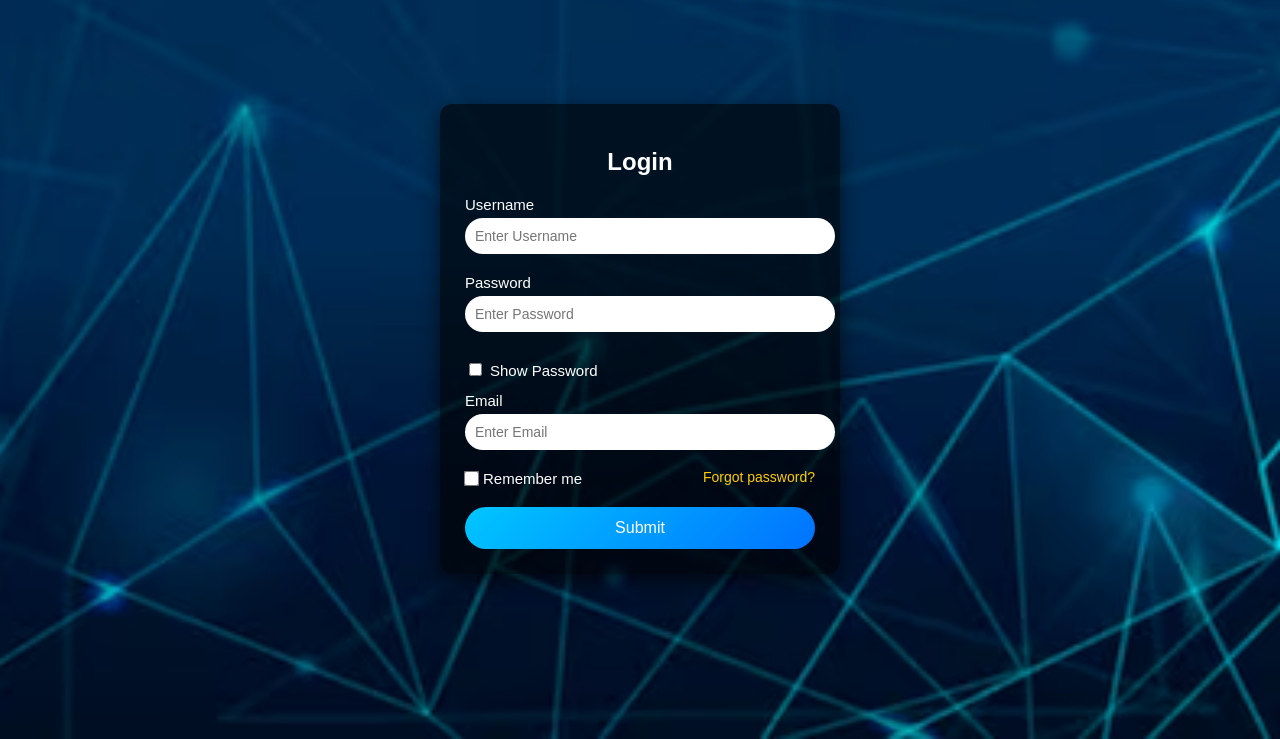
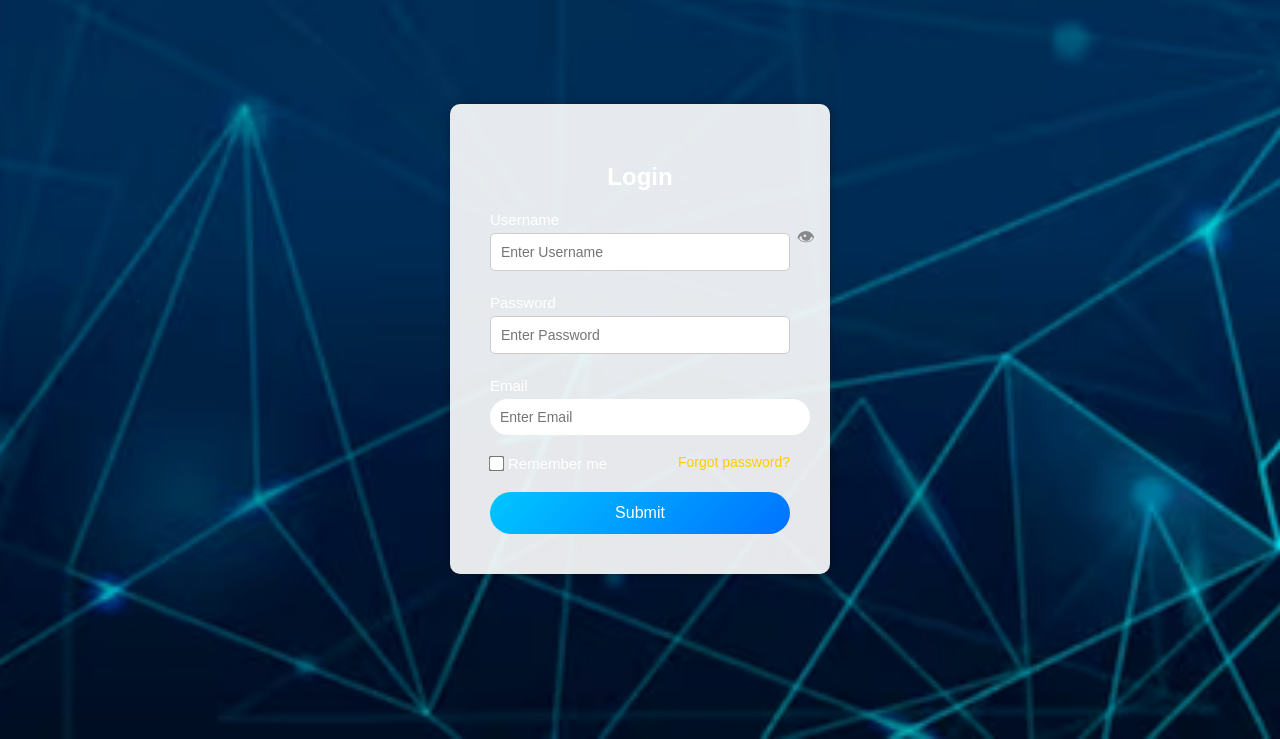
Before and after one commit to kiruba24092004/SIGN-IN-PAGE, a plain HTML site: page index.html in a window 1280 px wide. Shown: the part 61-800 px from the top of the page. Drawn offline with Linux system fonts and the light colour scheme.

Commit message:
Update index.html

```diff
--- a/index.html
+++ b/index.html
@@ -6,25 +6,41 @@
   <title>Login Page</title>
   <link rel="stylesheet" href="style.css">
   <style>
-    /* Optional: simple styling for show password checkbox */
-    .show-password {
-      margin-top: 10px;
-      display: flex;
-      align-items: center;
-      gap: 5px;
-      font-size: 14px;
+    .login-box {
+      position: relative;
+      width: 300px;
+      margin: 50px auto;
+      padding: 40px;
+      background: rgba(255,255,255,0.9);
+      border-radius: 10px;
+      box-shadow: 0 0 10px rgba(0,0,0,0.3);
+    }
+
+    .login-box input[type="password"],
+    .login-box input[type="text"] {
+      width: 100%;
+      padding: 10px 40px 10px 10px; /* extra space for icon */
+      margin-bottom: 15px;
+      border: 1px solid #ccc;
+      border-radius: 5px;
+      box-sizing: border-box;
+    }
+
+    .toggle-password {
+      position: absolute;
+      right: 15px;
+      top: 120px; /* adjust according to input position */
+      cursor: pointer;
+      font-size: 18px;
+      color: #888;
     }
   </style>
 </head>
 <body>
   <div class="background image">
-      <!-- Brand name -->
     <div class="brand">kirubashankar</div>
-
-      <!-- Menu icon -->
     <div class="menu-icon">&#9776;</div>
 
-      <!-- Login box -->
     <div class="login-box">
       <h2>Login</h2>
       <form>
@@ -33,12 +49,7 @@
 
         <label for="password">Password</label>
         <input type="password" id="password" placeholder="Enter Password" required>
-
-          <!-- Show password option -->
-          <div class="show-password">
-            <input type="checkbox" id="showPassword">
-            <label for="showPassword">Show Password</label>
-          </div>
+        <span class="toggle-password" id="togglePassword">&#128065;</span> <!-- eye icon -->
 
         <label for="email">Email</label>
         <input type="email" id="email" placeholder="Enter Email" required>
@@ -55,15 +66,15 @@
     </div>
 
     <script>
-        const passwordInput = document.getElementById('password');
-        const showPasswordCheckbox = document.getElementById('showPassword');
+      const password = document.getElementById('password');
+      const toggle = document.getElementById('togglePassword');
 
-        showPasswordCheckbox.addEventListener('change', function() {
-          if(this.checked){
-            passwordInput.type = 'text';
-          } else {
-            passwordInput.type = 'password';
-          }
+      toggle.addEventListener('click', function() {
+        const type = password.getAttribute('type') === 'password' ? 'text' : 'password';
+        password.setAttribute('type', type);
+
+        // Change icon if you want
+        this.textContent = type === 'password' ? '\u{1F441}' : '\u{1F441}\u{FE0E}';
       });
     </script>
   </div>
```
Lines whose indentation alone changed are shown as unchanged.
